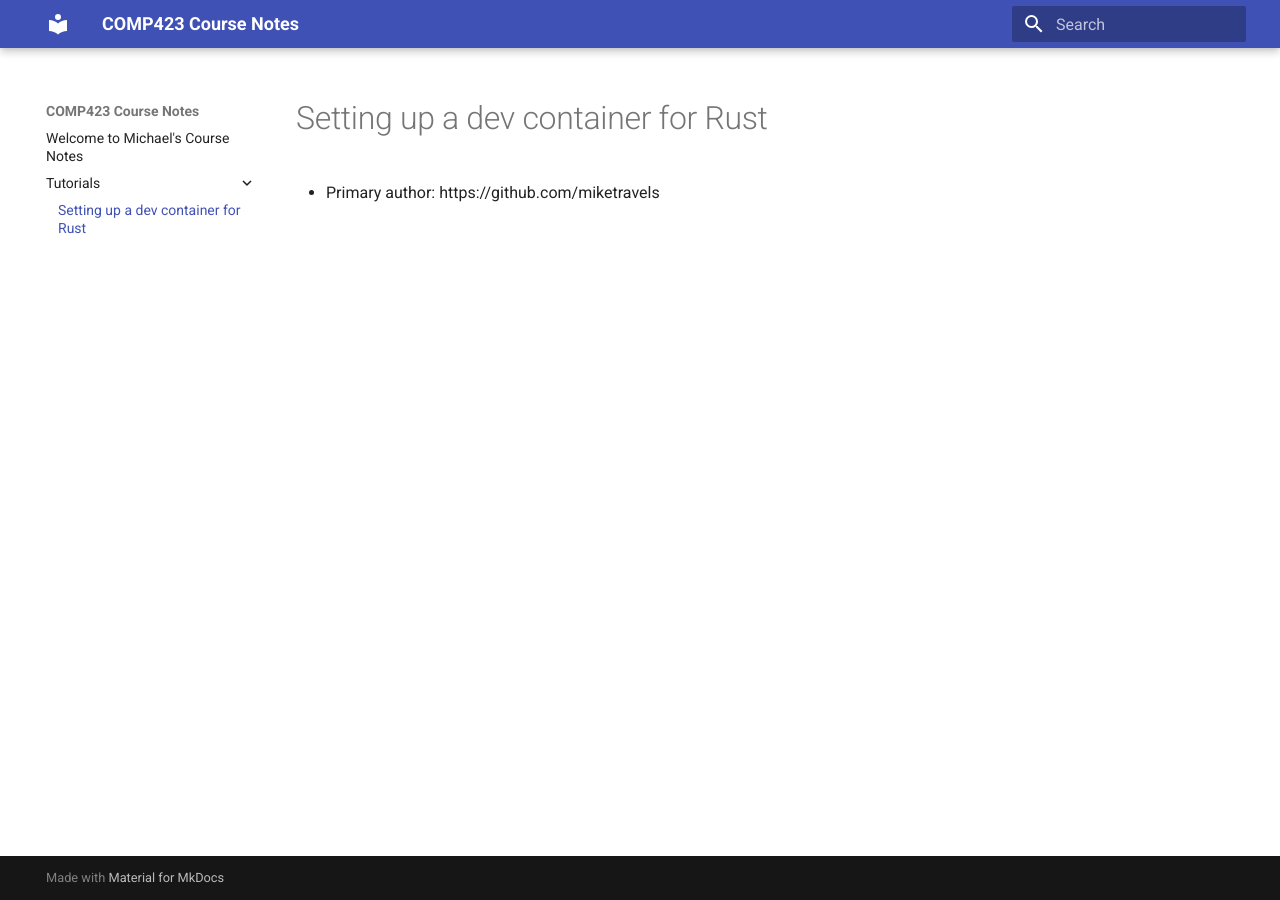
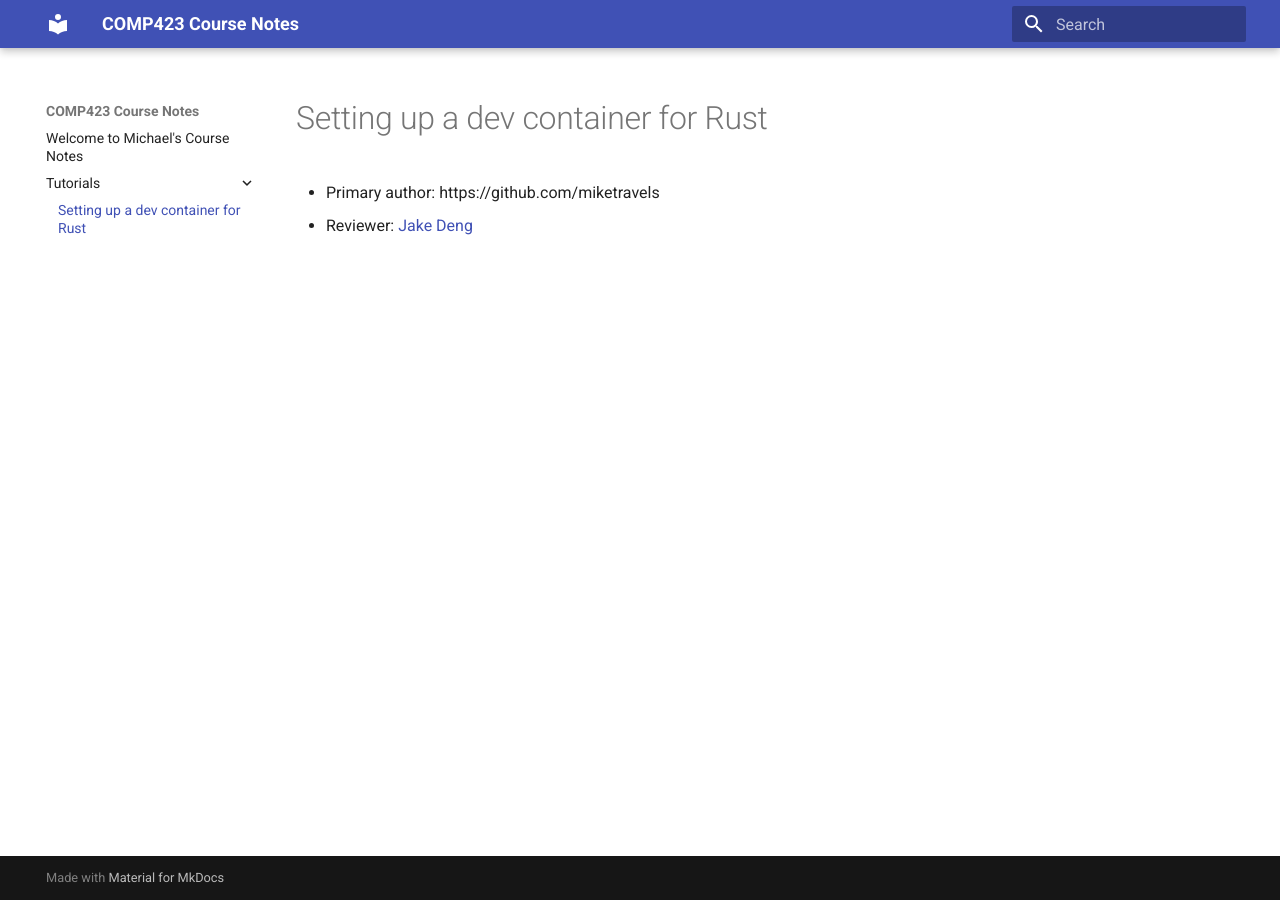
Before and after one commit to miketravels/comp423-course-notes, an MkDocs documentation site: the page built from docs/tutorials/rust-setup.md, in a window 1280 px wide. Built offline with MkDocs 1.6.1 and Material for MkDocs 9.7.7, drawn with Linux system fonts in a browser that asks for light colours.

Commit message:
Added reviewer

```diff
--- a/docs/tutorials/rust-setup.md
+++ b/docs/tutorials/rust-setup.md
@@ -1,3 +1,4 @@
 # Setting up a dev container for Rust
 
 * Primary author: https://github.com/miketravels
+* Reviewer: [Jake Deng](https://github.com/jakethellama)
```
